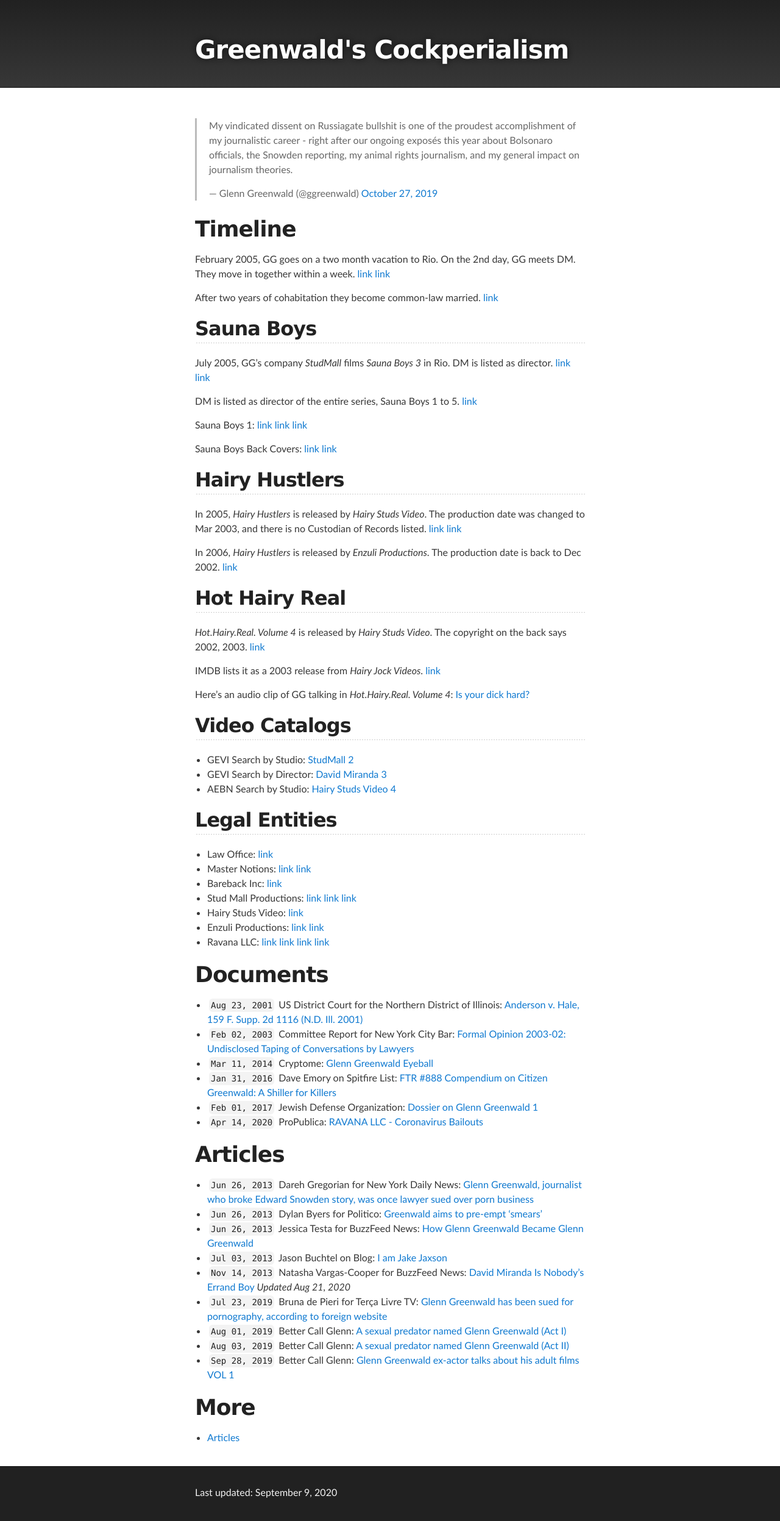
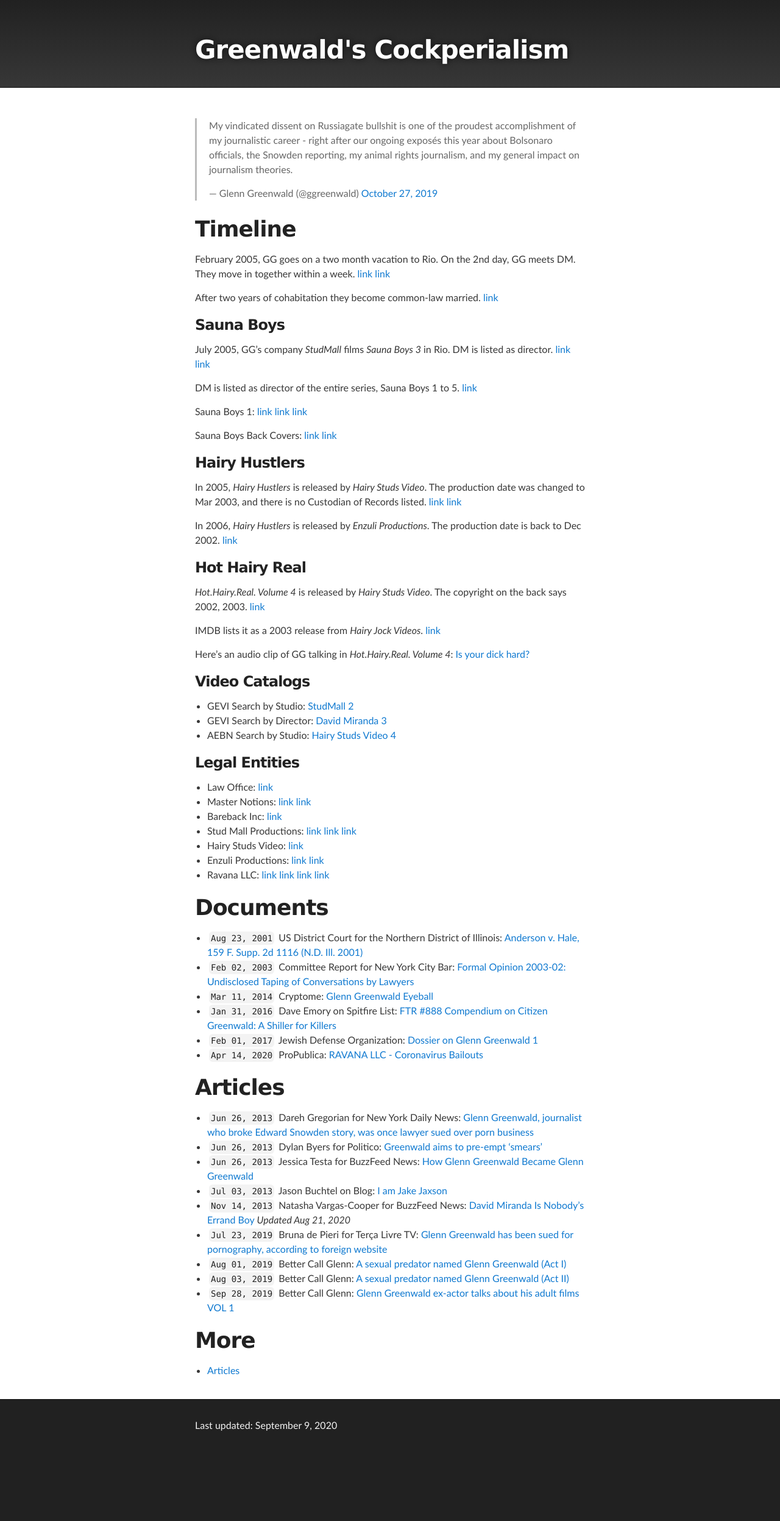
Before and after one commit to masternotions/masternotions.github.io, a Jekyll site: the page built from index.md, in a window 1280 px wide. Shown: the whole page at 61% size. Built offline with Jekyll 4.4.1, drawn with Linux system fonts in a browser that asks for light colours; comment, search, counter and statistics services are not loaded; after the commit the page ends 2385 px from its top, so only the background shows below that.

Commit message:
Update jekyll-theme-cockperialism.scss

```diff
--- a/_sass/jekyll-theme-cockperialism.scss
+++ b/_sass/jekyll-theme-cockperialism.scss
@@ -67,21 +67,19 @@ h1 {
 }
 
 h2 {
-  padding-bottom: 10px;
-  font-size: 32px;
-  background: url('../images/bg_hr.png') repeat-x bottom;
+  font-size: 24px;
 }
 
 h3 {
-  font-size: 24px;
+  font-size: 20px;
 }
 
 h4 {
-  font-size: 21px;
+  font-size: 18px;
 }
 
 h5 {
-  font-size: 18px;
+  font-size: 17px;
 }
 
 h6 {
```
